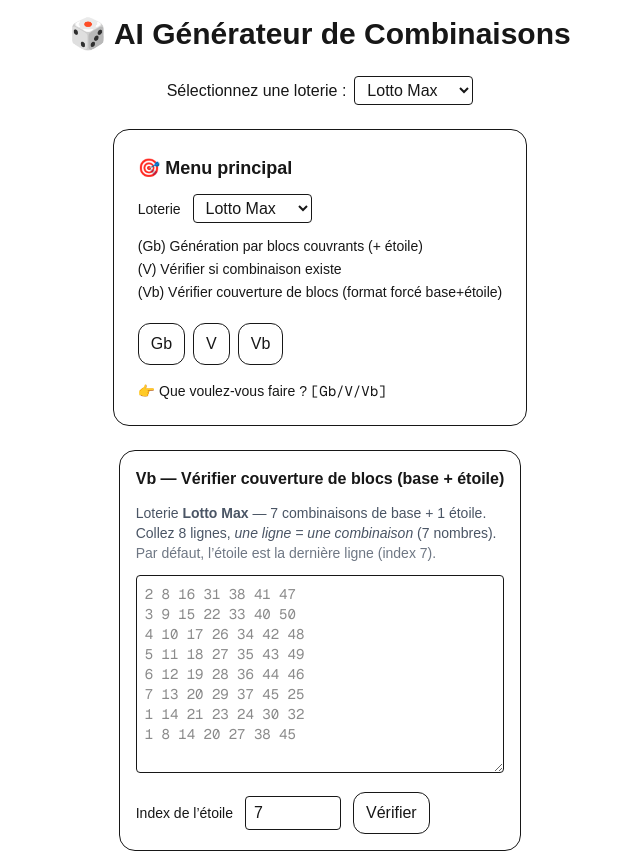
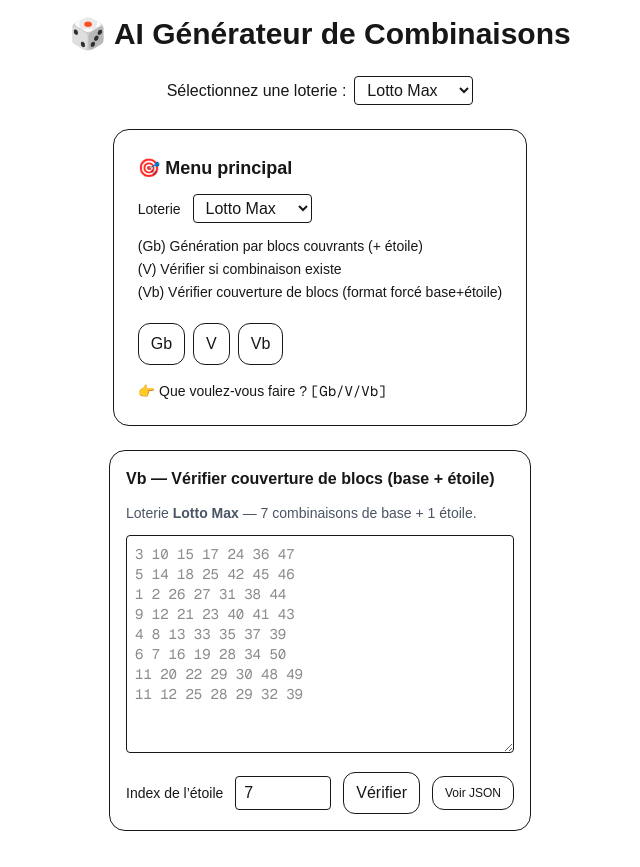
Before and after one commit to CvensT/frontend-loto, a Next.js app: page / in a window 1280 px wide. Both pictures are taken after a click on the button "Vb". Shown: the whole page, without its empty margins (320-960 px from the left). Built offline with nearby package versions, Linux system fonts and the light colour scheme.

Commit message:
Update VerificationBlocs.tsx

```diff
--- a/components/VerificationBlocs.tsx
+++ b/components/VerificationBlocs.tsx
@@ -2,35 +2,27 @@
 
 import { useMemo, useState } from "react";
 
-type VerifierBlocSuccess = {
-  ok: true;
-  data: { valide: boolean; erreurs: string[]; details: unknown };
-};
-type ApiError = { ok: false; error: string; [k: string]: unknown };
-type ApiResponse = VerifierBlocSuccess | ApiError;
+type VerifierBlocSuccess = { ok: true; data: { valide: boolean; erreurs: string[]; details: unknown } };
+type ApiError           = { ok: false; error: string; [k: string]: unknown };
+type ApiResponse        = VerifierBlocSuccess | ApiError;
 
 const CFG = {
   "1": { name: "Grande Vie", numsPerComb: 5, baseCount: 9 },
-  "2": { name: "Lotto Max", numsPerComb: 7, baseCount: 7 },
+  "2": { name: "Lotto Max",  numsPerComb: 7, baseCount: 7 },
   "3": { name: "Lotto 6/49", numsPerComb: 6, baseCount: 8 },
 } as const;
 
 function parseBlockText(text: string, numsPerComb: number) {
-  const lines = text
-    .split(/\r?\n/)
-    .map((l) => l.trim())
-    .filter((l) => l.length > 0);
-
+  const lines = text.split(/\r?\n/).map((l) => l.trim()).filter(Boolean);
   const block: number[][] = [];
   for (const l of lines) {
-    const tokens = l.replace(/[;,]+/g, " ").split(/\s+/);
-    const nums = tokens
+    const nums = l
+      .replace(/[;,]+/g, " ")
+      .split(/\s+/)
       .map((t) => parseInt(t, 10))
       .filter((n) => Number.isFinite(n));
     if (nums.length !== numsPerComb) {
-      throw new Error(
-        `Chaque ligne doit contenir exactement ${numsPerComb} nombres — ligne invalide: "${l}"`
-      );
+      throw new Error(`Chaque ligne doit contenir ${numsPerComb} nombres — "${l}"`);
     }
     block.push([...nums].sort((a, b) => a - b));
   }
@@ -41,81 +33,87 @@ export default function VerificationBlocs({ loterieId }: { loterieId: string })
   const cfg = CFG[(loterieId as keyof typeof CFG) ?? "2"];
   const expectedTotal = cfg.baseCount + 1;
 
-  const [blocText, setBlocText] = useState<string>("");
-  const [etoileIndex, setEtoileIndex] = useState<number>(cfg.baseCount);
+  const [blocText, setBlocText] = useState("");
+  const [etoileIndex, setEtoileIndex] = useState(cfg.baseCount);
+
   const [result, setResult] = useState<ApiResponse | string | null>(null);
   const [err, setErr] = useState<string | null>(null);
   const [loading, setLoading] = useState(false);
+  const [showRaw, setShowRaw] = useState(false);
+
+  // Nouveaux états pour l’analyse locale
+  const [dupsBase, setDupsBase] = useState<number[] | null>(null);
+  const [starReuse, setStarReuse] = useState<number[] | null>(null);
+  const [starNew, setStarNew] = useState<number[] | null>(null);
 
   const placeholder = useMemo(() => {
     const sample: number[][] =
       loterieId === "2"
         ? [
-            [2, 8, 16, 31, 38, 41, 47],
-            [3, 9, 15, 22, 33, 40, 50],
-            [4, 10, 17, 26, 34, 42, 48],
-            [5, 11, 18, 27, 35, 43, 49],
-            [6, 12, 19, 28, 36, 44, 46],
-            [7, 13, 20, 29, 37, 45, 25],
-            [1, 14, 21, 23, 24, 30, 32],
-            [1, 8, 14, 20, 27, 38, 45], // étoile
+            [3,10,15,17,24,36,47],
+            [5,14,18,25,42,45,46],
+            [1,2,26,27,31,38,44],
+            [9,12,21,23,40,41,43],
+            [4,8,13,33,35,37,39],
+            [6,7,16,19,28,34,50],
+            [11,20,22,29,30,48,49],
+            [11,12,25,28,29,32,39] // étoile
           ]
-        : loterieId === "1"
-        ? [
-            [1, 9, 17, 25, 33],
-            [2, 10, 18, 26, 34],
-            [3, 11, 19, 27, 35],
-            [4, 12, 20, 28, 36],
-            [5, 13, 21, 29, 37],
-            [6, 14, 22, 30, 38],
-            [7, 15, 23, 31, 39],
-            [8, 16, 24, 32, 40],
-            [9, 17, 25, 33, 41],
-            [1, 12, 23, 34, 45], // étoile
-          ]
-        : [
-            [2, 8, 16, 31, 38, 41],
-            [3, 9, 15, 22, 33, 40],
-            [4, 10, 17, 26, 34, 42],
-            [5, 11, 18, 27, 35, 43],
-            [6, 12, 19, 28, 36, 44],
-            [7, 13, 20, 29, 37, 45],
-            [1, 14, 21, 23, 24, 30],
-            [1, 8, 14, 20, 27, 38], // étoile
-          ];
+        : Array.from({ length: expectedTotal }, () =>
+            Array.from({ length: cfg.numsPerComb }, (_, i) => i + 1)
+          );
     return sample.map((row) => row.join(" ")).join("\n");
   }, [loterieId]);
+
+  const isOk = (r: ApiResponse | string | null): r is VerifierBlocSuccess =>
+    !!r && typeof r !== "string" && "ok" in r && r.ok;
 
   const submit = async () => {
     setLoading(true);
     setErr(null);
     setResult(null);
+    setDupsBase(null);
+    setStarReuse(null);
+    setStarNew(null);
     try {
+      // 1) Parse + validations élémentaires
       const parsed = parseBlockText(blocText, cfg.numsPerComb);
       if (parsed.length !== expectedTotal) {
-        throw new Error(
-          `Le bloc doit contenir ${expectedTotal} lignes (base: ${cfg.baseCount} + 1 étoile). Actuellement: ${parsed.length}`
-        );
+        throw new Error(`Il faut ${expectedTotal} lignes (base ${cfg.baseCount} + 1 étoile).`);
       }
       if (etoileIndex < 0 || etoileIndex >= parsed.length) {
-        throw new Error(
-          `etoileIndex doit être compris entre 0 et ${parsed.length - 1}.`
-        );
+        throw new Error(`etoileIndex doit être entre 0 et ${parsed.length - 1}.`);
       }
 
+      // 2) Analyse locale — DOUblons dans la BASE + réutilisations étoile
+      const baseIdx = parsed.map((_, i) => i).filter((i) => i !== etoileIndex);
+      const counts: Record<number, number> = {};
+      for (const i of baseIdx) {
+        for (const n of parsed[i]) counts[n] = (counts[n] ?? 0) + 1;
+      }
+      const dups = Object.keys(counts)
+        .map((x) => parseInt(x, 10))
+        .filter((n) => counts[n] > 1)
+        .sort((a, b) => a - b);
+      setDupsBase(dups);
+
+      const starSet = new Set(parsed[etoileIndex]);
+      const baseSet = new Set(baseIdx.flatMap((i) => parsed[i]));
+      const reused = [...starSet].filter((n) => baseSet.has(n)).sort((a, b) => a - b);
+      const newInStar = [...starSet].filter((n) => !baseSet.has(n)).sort((a, b) => a - b);
+      setStarReuse(reused);
+      setStarNew(newInStar);
+
+      // 3) Appel backend — renvoie aussi les CRITÈRES de V dans `details`
       const r = await fetch("/api/verifier-bloc", {
         method: "POST",
         headers: { "Content-Type": "application/json" },
         body: JSON.stringify({ loterie: loterieId, bloc: parsed, etoileIndex }),
         cache: "no-store",
       });
-
       const text = await r.text();
-      try {
-        setResult(JSON.parse(text) as ApiResponse);
-      } catch {
-        setResult(text);
-      }
+      try { setResult(JSON.parse(text) as ApiResponse); }
+      catch { setResult(text); }
     } catch (e: unknown) {
       setErr(e instanceof Error ? e.message : String(e));
     } finally {
@@ -123,8 +121,31 @@ export default function VerificationBlocs({ loterieId }: { loterieId: string })
     }
   };
 
-  const rendered =
-    typeof result === "string" ? result : JSON.stringify(result, null, 2);
+  const raw = result === null ? "" : typeof result === "string" ? result : JSON.stringify(result, null, 2);
+
+  // Table lisible des critères V pour chaque combinaison (si renvoyé par le backend)
+  const table = useMemo(() => {
+    if (!isOk(result)) return [];
+    const details = result.data.details;
+    if (!Array.isArray(details)) return [];
+    return details.map((d, idx) => {
+      const obj = d as Record<string, unknown>;
+      const comb = obj["Combinaison"];
+      const row: { idx: number; comb: number[] | null; checks: Array<[string, boolean]> } = {
+        idx,
+        comb:
+          Array.isArray(comb) && comb.every((n) => typeof n === "number")
+            ? (comb as number[])
+            : null,
+        checks: [],
+      };
+      for (const [k, v] of Object.entries(obj)) {
+        if (k === "Combinaison") continue;
+        if (typeof v === "boolean") row.checks.push([k, v]);
+      }
+      return row;
+    });
+  }, [result]);
 
   return (
     <div className="rounded-2xl border p-4 space-y-3">
@@ -132,16 +153,12 @@ export default function VerificationBlocs({ loterieId }: { loterieId: string })
 
       <div className="text-sm text-gray-600">
         Loterie <b>{cfg.name}</b> — {cfg.baseCount} combinaisons de base + 1 étoile.
-        <br />
-        Collez {expectedTotal} lignes, <i>une ligne = une combinaison</i> ({cfg.numsPerComb} nombres).
-        <br />
-        <span className="opacity-80">Par défaut, l’étoile est la dernière ligne (index {cfg.baseCount}).</span>
       </div>
 
       <textarea
         value={blocText}
         onChange={(e) => setBlocText(e.target.value)}
-        rows={Math.max(8, expectedTotal + 1)}
+        rows={Math.max(8, expectedTotal + 2)}
         placeholder={placeholder}
         className="w-full border rounded p-2 font-mono text-sm"
       />
@@ -155,20 +172,94 @@ export default function VerificationBlocs({ loterieId }: { loterieId: string })
           value={etoileIndex}
           onChange={(e) => {
             const v = parseInt(e.target.value || String(cfg.baseCount), 10);
-            setEtoileIndex(Math.max(0, Math.min(expectedTotal - 1, Number.isFinite(v) ? v : cfg.baseCount)));
+            const clamped = Number.isFinite(v) ? Math.max(0, Math.min(expectedTotal - 1, v)) : cfg.baseCount;
+            setEtoileIndex(clamped);
           }}
           className="border rounded px-2 py-1 w-24"
         />
         <button onClick={submit} disabled={loading} className="px-3 py-2 rounded-xl border">
           {loading ? "Vérification..." : "Vérifier"}
         </button>
+        <button
+          onClick={() => setShowRaw((s) => !s)}
+          className="px-3 py-2 rounded-xl border text-xs ml-auto"
+          disabled={result === null}
+        >
+          {showRaw ? "Masquer JSON" : "Voir JSON"}
+        </button>
       </div>
 
       {err && <pre className="text-red-600 text-sm whitespace-pre-wrap">{err}</pre>}
 
-      {result !== null ? (
-        <pre className="text-xs whitespace-pre-wrap bg-gray-50 p-3 rounded">{rendered}</pre>
-      ) : null}
+      {/* --- Résumé Doublons base & étoile --- */}
+      {dupsBase !== null && (
+        <div className="rounded-xl border p-3">
+          {dupsBase.length === 0 ? (
+            <div className="text-green-700 font-medium">✅ Aucun doublon dans les combinaisons de base.</div>
+          ) : (
+            <div className="text-red-700 font-medium">
+              ❌ Doublons dans la base : {dupsBase.join(", ")}
+            </div>
+          )}
+          {starReuse !== null && starNew !== null && (
+            <div className="mt-2 text-sm text-gray-700 space-y-1">
+              <div>🔄 Réutilisés par l’étoile : {starReuse.length ? starReuse.join(", ") : "—"}</div>
+              <div>✨ Nouveaux dans l’étoile : {starNew.length ? starNew.join(", ") : "—"}</div>
+            </div>
+          )}
+        </div>
+      )}
+
+      {/* --- Statut global renvoyé par le backend --- */}
+      {isOk(result) && (
+        <div
+          className={`rounded-xl border p-3 ${
+            result.data.valide ? "bg-green-50 border-green-300" : "bg-red-50 border-red-300"
+          }`}
+        >
+          <div className="font-semibold">
+            Statut backend : {result.data.valide ? "VALIDE ✅" : "INVALIDE ❌"}
+          </div>
+          {!!result.data.erreurs?.length && (
+            <ul className="mt-2 list-disc pl-5 text-sm text-red-700">
+              {result.data.erreurs.map((e, i) => (
+                <li key={i}>{e}</li>
+              ))}
+            </ul>
+          )}
+        </div>
+      )}
+
+      {/* --- Critères de V, par combinaison --- */}
+      {isOk(result) && table.length > 0 && (
+        <div className="space-y-2">
+          {table.map((r) => (
+            <details key={r.idx} className="rounded-lg border p-2">
+              <summary className="cursor-pointer text-sm">
+                Combinaison {r.idx + 1}{" "}
+                {r.comb ? "• " + r.comb.map((n) => n.toString().padStart(2, "0")).join(" ") : ""}
+              </summary>
+              <ul className="mt-2 grid grid-cols-2 sm:grid-cols-3 gap-1 text-xs">
+                {r.checks.map(([k, v]) => (
+                  <li
+                    key={k}
+                    className={`rounded px-2 py-1 border inline-flex items-center gap-2 ${
+                      v ? "bg-green-50 border-green-300 text-green-700" : "bg-red-50 border-red-300 text-red-700"
+                    }`}
+                  >
+                    <span>{v ? "✔︎" : "✘"}</span>
+                    <span>{k}</span>
+                  </li>
+                ))}
+              </ul>
+            </details>
+          ))}
+        </div>
+      )}
+
+      {showRaw && result !== null && (
+        <pre className="text-xs whitespace-pre-wrap bg-gray-50 p-3 rounded">{raw}</pre>
+      )}
     </div>
   );
 }
```
